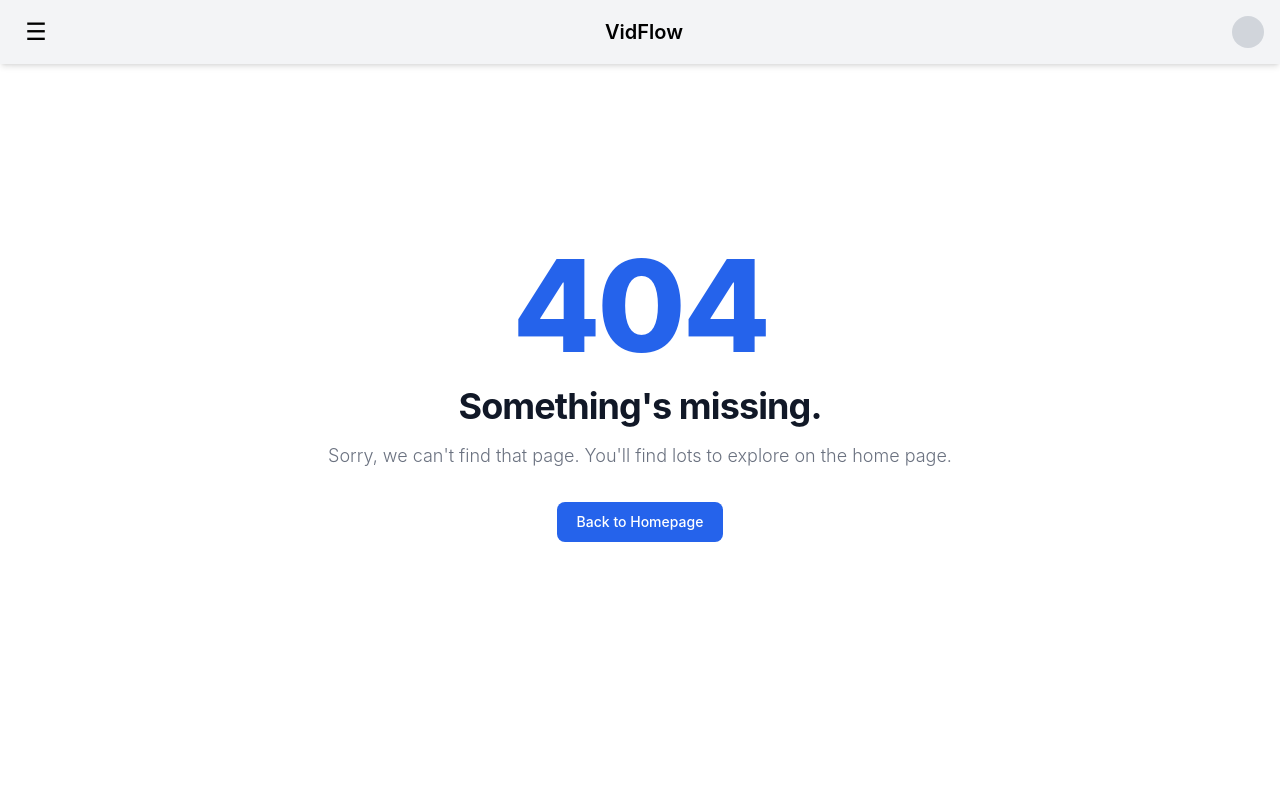
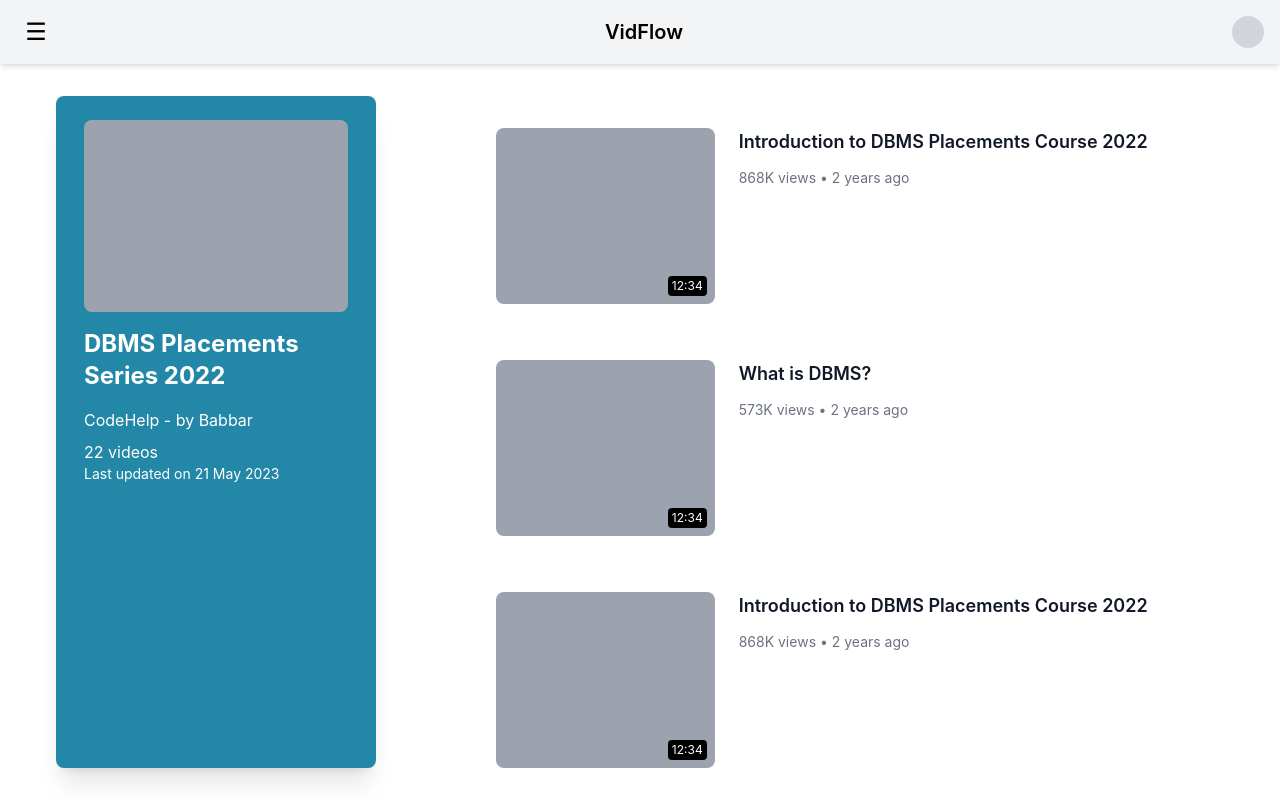
Before and after one commit to ajais-25/vidflow, a React (Vite) app in the folder client/: page /playlists/1 in a window 1280 px wide. Before the commit this address had no page. Shown: the top 800 px of the page. Built offline with nearby package versions, Linux system fonts and the light colour scheme.

Commit message:
add playlist individual page

```diff
--- /dev/null
+++ b/client/src/components/playlist/LeftPart.jsx
@@ -0,0 +1,15 @@
+import React from "react";
+
+const LeftPart = () => {
+  return (
+    <div className="bg-[#2388a7] px-7 py-6 dark:bg-gray-800 text-white shadow-xl rounded-lg p-4 m-4 h-[calc(100vh-8rem)] fixed left-10 md:w-1/4">
+      <div className="h-48 w-full rounded-lg mb-4 bg-gray-400"></div>
+      <h1 className="text-2xl font-bold">DBMS Placements Series 2022</h1>
+      <p className="mt-4 mb-2">CodeHelp - by Babbar</p>
+      <p>22 videos</p>
+      <p className="text-sm dark:text-gray-400">Last updated on 21 May 2023</p>
+    </div>
+  );
+};
+
+export default LeftPart;
--- /dev/null
+++ b/client/src/components/playlist/PlaylistVideo.jsx
@@ -0,0 +1,21 @@
+import React from "react";
+
+const PlaylistVideo = ({ video }) => {
+  return (
+    <div className="flex items-center gap-6 px-6 py-6 mb-2 cursor-pointer transition-all duration-300 rounded-lg hover:bg-gray-200 dark:hover:bg-gray-800">
+      <div className="h-44 w-1/3 rounded-lg bg-gray-400 relative">
+        <div className="absolute bottom-2 right-2 bg-black text-white text-xs px-1 py-0.5 rounded">
+          12:34
+        </div>
+      </div>
+      <div className="self-start">
+        <h2 className="font-semibold text-lg">{video.title}</h2>
+        <p className="text-sm mt-3 text-gray-500">
+          {video.views} • {video.time}
+        </p>
+      </div>
+    </div>
+  );
+};
+
+export default PlaylistVideo;
--- /dev/null
+++ b/client/src/components/playlist/RightPart.jsx
@@ -0,0 +1,41 @@
+import React from "react";
+import PlaylistVideo from "./PlaylistVideo";
+
+const videoData = [
+  {
+    title: "Introduction to DBMS Placements Course 2022",
+    views: "868K views",
+    time: "2 years ago",
+    thumbnail: "https://via.placeholder.com/150",
+  },
+  {
+    title: "What is DBMS?",
+    views: "573K views",
+    time: "2 years ago",
+    thumbnail: "https://via.placeholder.com/150",
+  },
+  {
+    title: "Introduction to DBMS Placements Course 2022",
+    views: "868K views",
+    time: "2 years ago",
+    thumbnail: "https://via.placeholder.com/150",
+  },
+  {
+    title: "What is DBMS?",
+    views: "573K views",
+    time: "2 years ago",
+    thumbnail: "https://via.placeholder.com/150",
+  },
+];
+
+const RightPart = () => {
+  return (
+    <div className="flex-1 p-2 m-4 ml-96 rounded-lg overflow-auto">
+      {videoData.map((video, index) => (
+        <PlaylistVideo key={index} video={video} />
+      ))}
+    </div>
+  );
+};
+
+export default RightPart;
--- a/client/src/main.jsx
+++ b/client/src/main.jsx
@@ -14,6 +14,7 @@ import WatchHistory from "./pages/WatchHistory.jsx";
 import LikedVideos from "./pages/LikedVideos.jsx";
 import Playlists from "./pages/Playlists.jsx";
 import NotFound from "./pages/NotFound.jsx";
+import PlaylistIndividual from "./pages/PlaylistIndividual.jsx";
 
 const router = createBrowserRouter(
   createRoutesFromElements(
@@ -23,6 +24,7 @@ const router = createBrowserRouter(
       <Route path="dashboard" element={<h1>dashboard</h1>} />
       <Route path="history" element={<WatchHistory />} />
       <Route path="playlists" element={<Playlists />} />
+      <Route path="playlists/:id" element={<PlaylistIndividual />} />
       <Route path="liked-videos" element={<LikedVideos />} />
       <Route path="subscriptions" element={<Subscriptions />} />
       <Route path="*" element={<NotFound />} />
--- /dev/null
+++ b/client/src/pages/PlaylistIndividual.jsx
@@ -0,0 +1,16 @@
+import React from "react";
+import LeftPart from "../components/playlist/LeftPart";
+import RightPart from "../components/playlist/RightPart";
+
+const PlaylistIndividual = () => {
+  return (
+    <div className="h-full dark:bg-gray-900 px-20 py-20 text-gray-900 relative dark:text-gray-100">
+      <div className="flex flex-col md:flex-row">
+        <LeftPart />
+        <RightPart />
+      </div>
+    </div>
+  );
+};
+
+export default PlaylistIndividual;
```
